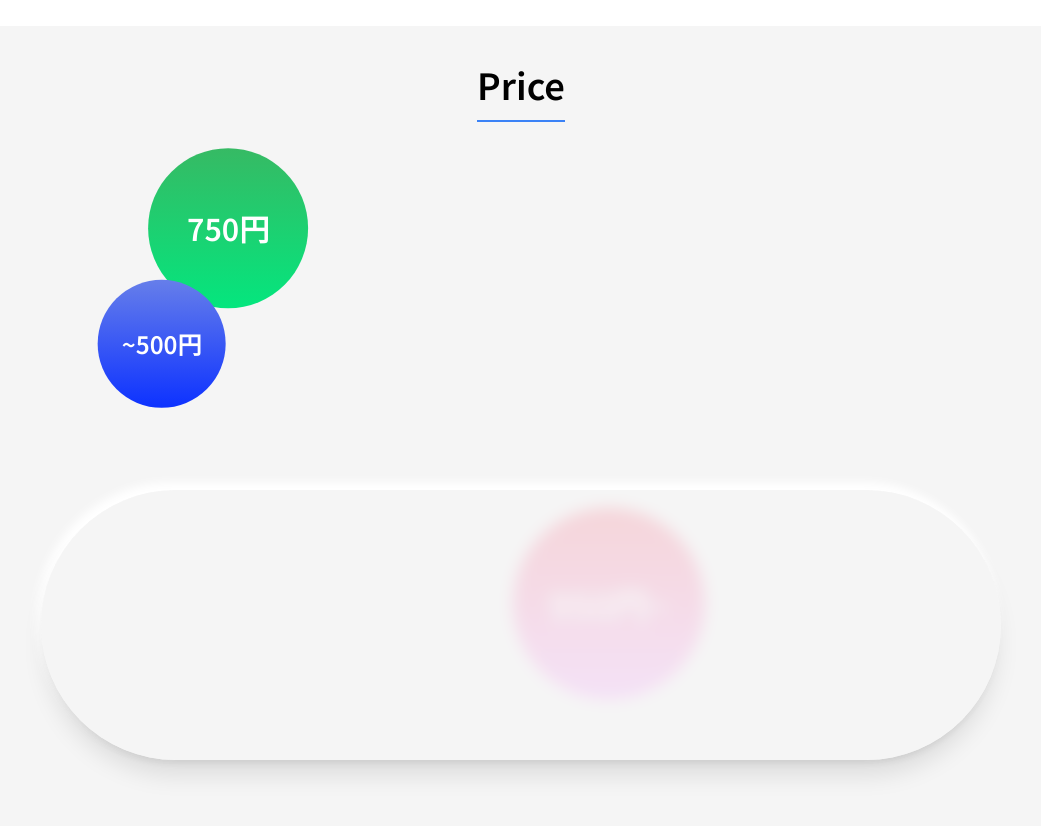
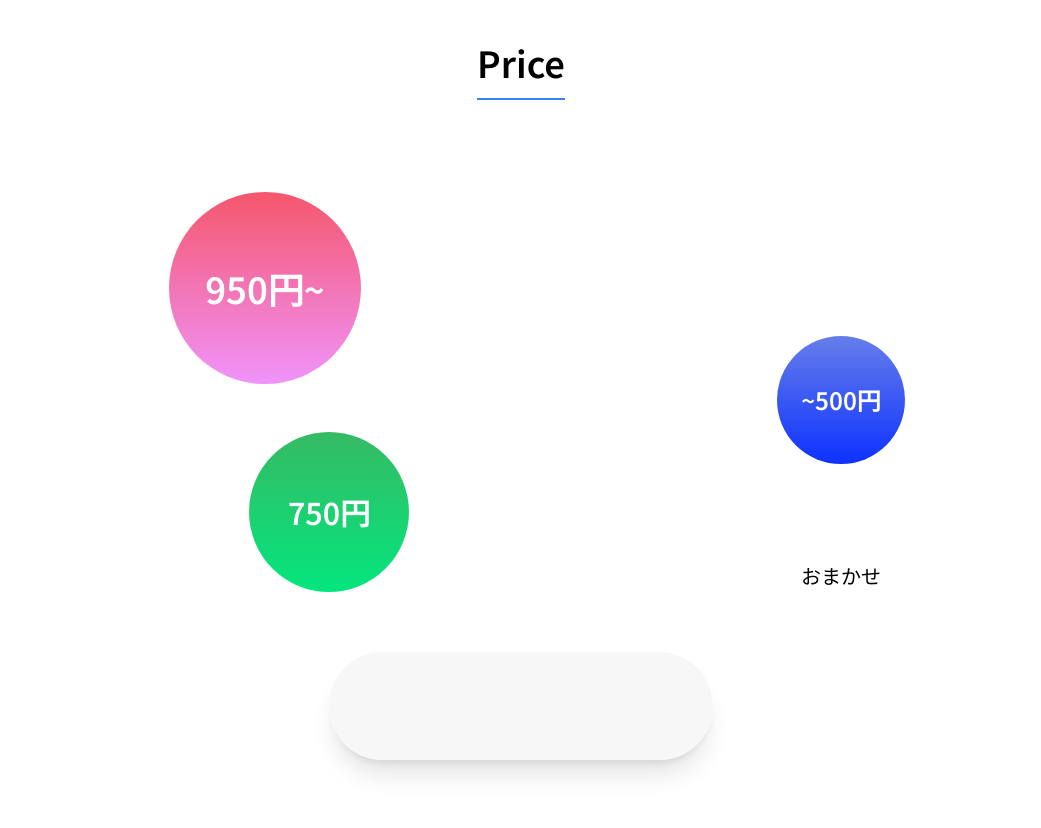
Before and after one commit to iputapp/lounas, a Next.js app: page /test/circle-button/price in a window 1280 px wide. Shown: the top 828 px of the page, without its empty margins (119-1160 px from the left). After the commit the page ends 800 px from the top, so only its background shows below. Built offline with nearby package versions, Linux system fonts and the light colour scheme.

Commit message:
Review commit

```diff
--- a/src/app/test/circle-button/constants.ts
+++ b/src/app/test/circle-button/constants.ts
@@ -10,14 +10,15 @@ type Selection = {
   isSelected: boolean;
 };
 
-type Selections = {
+type SelectionType = {
   quantity?: Selection;
   price?: Selection;
   taste?: Selection;
 };
 
-export type { Selection, Selections };
+export type { SelectionType };
 
+/** 指定なし(おまかせ)は`random`として用意する */
 const selections = {
   quantity: [
     {
@@ -29,7 +30,6 @@ const selections = {
         start: "#f5576c",
         end: "#f093fb",
       },
-      isSelected: false,
     },
     {
       title: "普通",
@@ -40,7 +40,6 @@ const selections = {
         start: "#36ba64",
         end: "#04e67e",
       },
-      isSelected: false,
     },
     {
       title: "少なめ",
@@ -51,7 +50,16 @@ const selections = {
         start: "#0d32ff",
         end: "#667eea",
       },
-      isSelected: false,
+    },
+    {
+      title: "おまかせ",
+      value: "random",
+      size: 5,
+      gradient: {
+        direction: 0,
+        start: "#fff",
+        end: "#fff",
+      },
     },
   ],
   price: [
@@ -64,7 +72,6 @@ const selections = {
         start: "#f5576c",
         end: "#f093fb",
       },
-      isSelected: false,
     },
     {
       title: "750円",
@@ -75,7 +82,6 @@ const selections = {
         start: "#36ba64",
         end: "#04e67e",
       },
-      isSelected: false,
     },
     {
       title: "~500円",
@@ -86,7 +92,16 @@ const selections = {
         start: "#0d32ff",
         end: "#667eea",
       },
-      isSelected: false,
+    },
+    {
+      title: "おまかせ",
+      value: "random",
+      size: 5,
+      gradient: {
+        direction: 0,
+        start: "#fff",
+        end: "#fff",
+      },
     },
   ],
   taste: [
@@ -99,7 +114,6 @@ const selections = {
         start: "#f5576c",
         end: "#f093fb",
       },
-      isSelected: false,
     },
     {
       title: "定番",
@@ -110,7 +124,6 @@ const selections = {
         start: "#36ba64",
         end: "#04e67e",
       },
-      isSelected: false,
     },
     {
       title: "個性的",
@@ -121,7 +134,16 @@ const selections = {
         start: "#0d32ff",
         end: "#667eea",
       },
-      isSelected: false,
+    },
+    {
+      title: "おまかせ",
+      value: "random",
+      size: 5,
+      gradient: {
+        direction: 0,
+        start: "#fff",
+        end: "#fff",
+      },
     },
   ],
 };
--- a/src/app/test/circle-button/price/page.tsx
+++ b/src/app/test/circle-button/price/page.tsx
@@ -2,43 +2,42 @@
 
 import { motion } from "framer-motion";
 import { usePathname, useRouter, useSearchParams } from "next/navigation";
-import { useLayoutEffect, useRef, useState } from "react";
 
-import { Circle } from "@/components/buttons/CircleButton";
+import { CircleButton } from "@/components/buttons/CircleButton";
 
 import { selections } from "../constants";
 
-type Position = {
-  x: number;
-  y: number;
-};
-
 export default function Test() {
-  const constraintsRef = useRef(null);
   const router = useRouter();
   const pathname = usePathname();
   const searchParams = useSearchParams();
-  const [positions, setPositions] = useState<Position[]>([]);
 
-  const currentSelections = selections["price"];
+  /** circle position */
+  const positions = [
+    {
+      x: 30,
+      y: 36,
+    },
+    {
+      x: 35,
+      y: 64,
+    },
+    {
+      x: 75,
+      y: 50,
+    },
+    {
+      x: 75,
+      y: 72,
+    },
+  ];
 
-  useLayoutEffect(() => {
-    for (let i = 0; i < currentSelections.length; i++) {
-      setPositions((prev) => [
-        ...prev,
-        {
-          x: Math.random() * 0.6 * window.innerWidth,
-          y: (Math.random() * 0.6 + 0.08) * window.innerHeight,
-        },
-      ]);
-    }
-  }, [currentSelections]);
+  const currentPathname = pathname.split("/").pop() as string; // ex. "quantity"
+  const currentSelections = selections[currentPathname as keyof typeof selections];
 
   const clickHandler = (e: React.MouseEvent) => {
     if (!e.currentTarget.getAttribute("value")) return;
     const value = e.currentTarget.getAttribute("value");
-
-    const currentPathname = pathname.split("/").pop() as string; // ex. "quantity"
     const currentParams = new URLSearchParams(Array.from(searchParams.entries())); // ex. "size=medium&price=medium"
     currentParams.set(currentPathname, value as string); // set new query param (when exists, overwrite)
     console.log(currentParams.toString());
@@ -46,18 +45,21 @@ export default function Test() {
   };
 
   return (
-    <div className="grid h-screen w-full grid-rows-6 bg-neutral-100">
+    <div className="grid h-full w-full content-start">
+      {/* title */}
       <motion.div
         initial={{ opacity: 0 }}
         animate={{ opacity: 1 }}
         transition={{ duration: 0.5, ease: "easeInOut" }}
-        className="row-span-1 grid place-items-center"
       >
-        <h1 className="w-fit border-b-2 border-blue-500 pb-4 text-4xl font-semibold">Price</h1>
+        <h1 className="mx-auto w-fit border-b-2 border-blue-500 py-4 text-4xl font-semibold">
+          Price
+        </h1>
       </motion.div>
-      <motion.div ref={constraintsRef} className="fixed h-full w-full overflow-clip">
+      {/* main feature */}
+      <motion.div className="fixed inset-0 h-full w-full overflow-clip">
         {currentSelections.map((selection, index) => (
-          <Circle
+          <CircleButton
             key={index}
             title={selection.title}
             value={selection.value}
@@ -70,7 +72,6 @@ export default function Test() {
               direction: selection.gradient.direction,
             }}
             onClick={clickHandler}
-            constraintsRef={constraintsRef}
           />
         ))}
       </motion.div>
--- a/src/app/test/circle-button/quantity/page.tsx
+++ b/src/app/test/circle-button/quantity/page.tsx
@@ -2,83 +2,42 @@
 
 import { motion } from "framer-motion";
 import { usePathname, useRouter, useSearchParams } from "next/navigation";
-import { useLayoutEffect, useRef, useState } from "react";
 
-import { Circle } from "@/components/buttons/CircleButton";
+import { CircleButton } from "@/components/buttons/CircleButton";
 
 import { selections } from "../constants";
-
-type Position = {
-  x: number;
-  y: number;
-};
 
 export default function Test() {
   const router = useRouter();
   const pathname = usePathname();
   const searchParams = useSearchParams();
-  const constraintsRef = useRef(null);
-  const [positions, setPositions] = useState<Position[]>([]);
+
+  /** circle position */
+  const positions = [
+    {
+      x: 30,
+      y: 36,
+    },
+    {
+      x: 35,
+      y: 64,
+    },
+    {
+      x: 75,
+      y: 50,
+    },
+    {
+      x: 75,
+      y: 72,
+    },
+  ];
 
   const currentPathname = pathname.split("/").pop() as string; // ex. "quantity"
   const currentSelections = selections[currentPathname as keyof typeof selections];
 
-  useLayoutEffect(() => {
-    /** rem to px */
-    const remToPx = (rem: number) => {
-      return rem * parseFloat(getComputedStyle(document.documentElement).fontSize);
-    };
-    /** ratio to px of target(px) */
-    const ratioToPx = (ratio: number, targetPx: number) => {
-      return ratio * targetPx;
-    };
-    /** random positions (px) */
-    const positions = currentSelections.map((item) => {
-      {
-        /** random position in window (px) */
-        const pos = {
-          x: ratioToPx(Math.random(), window.innerWidth),
-          y: ratioToPx(Math.random(), window.innerHeight),
-        };
-        if (pos.x < window.innerWidth / 2) {
-          if (pos.y < window.innerHeight / 2) {
-            /** top left */
-            return {
-              x: pos.x + remToPx(item.size),
-              y: pos.y + remToPx(item.size),
-            };
-          } else {
-            /** bottom left */
-            return {
-              x: pos.x + remToPx(item.size),
-              y: pos.y - remToPx(item.size),
-            };
-          }
-        } else {
-          if (pos.y < window.innerHeight / 2) {
-            /** top right */
-            return {
-              x: pos.x - remToPx(item.size),
-              y: pos.y + remToPx(item.size),
-            };
-          } else {
-            /** bottom right */
-            return {
-              x: pos.x - remToPx(item.size),
-              y: pos.y - remToPx(item.size),
-            };
-          }
-        }
-      }
-    });
-    setPositions(positions);
-  }, [currentSelections]);
-
   const clickHandler = (e: React.MouseEvent) => {
     if (!e.currentTarget.getAttribute("value")) return;
     const value = e.currentTarget.getAttribute("value");
-
-    const currentPathname = pathname.split("/").pop() as string; // ex. "quantity"
     const currentParams = new URLSearchParams(Array.from(searchParams.entries())); // ex. "size=medium&price=medium"
     currentParams.set(currentPathname, value as string); // set new query param (when exists, overwrite)
     console.log(currentParams.toString());
@@ -98,9 +57,9 @@ export default function Test() {
         </h1>
       </motion.div>
       {/* main feature */}
-      <motion.div ref={constraintsRef} className="fixed inset-0 h-full w-full overflow-clip">
+      <motion.div className="fixed inset-0 h-full w-full overflow-clip">
         {currentSelections.map((selection, index) => (
-          <Circle
+          <CircleButton
             key={index}
             title={selection.title}
             value={selection.value}
@@ -113,7 +72,6 @@ export default function Test() {
               direction: selection.gradient.direction,
             }}
             onClick={clickHandler}
-            constraintsRef={constraintsRef}
           />
         ))}
       </motion.div>
--- a/src/app/test/circle-button/taste/page.tsx
+++ b/src/app/test/circle-button/taste/page.tsx
@@ -2,43 +2,42 @@
 
 import { motion } from "framer-motion";
 import { usePathname, useRouter, useSearchParams } from "next/navigation";
-import { useLayoutEffect, useRef, useState } from "react";
 
-import { Circle } from "@/components/buttons/CircleButton";
+import { CircleButton } from "@/components/buttons/CircleButton";
 
 import { selections } from "../constants";
 
-type Position = {
-  x: number;
-  y: number;
-};
-
 export default function Test() {
-  const constraintsRef = useRef(null);
   const router = useRouter();
   const pathname = usePathname();
   const searchParams = useSearchParams();
-  const [positions, setPositions] = useState<Position[]>([]);
 
-  const currentSelections = selections["taste"];
+  /** circle position */
+  const positions = [
+    {
+      x: 30,
+      y: 36,
+    },
+    {
+      x: 35,
+      y: 64,
+    },
+    {
+      x: 75,
+      y: 50,
+    },
+    {
+      x: 75,
+      y: 72,
+    },
+  ];
 
-  useLayoutEffect(() => {
-    for (let i = 0; i < currentSelections.length; i++) {
-      setPositions((prev) => [
-        ...prev,
-        {
-          x: Math.random() * 0.6 * window.innerWidth,
-          y: (Math.random() * 0.6 + 0.08) * window.innerHeight,
-        },
-      ]);
-    }
-  }, [currentSelections]);
+  const currentPathname = pathname.split("/").pop() as string; // ex. "quantity"
+  const currentSelections = selections[currentPathname as keyof typeof selections];
 
   const clickHandler = (e: React.MouseEvent) => {
     if (!e.currentTarget.getAttribute("value")) return;
     const value = e.currentTarget.getAttribute("value");
-
-    const currentPathname = pathname.split("/").pop() as string; // ex. "quantity"
     const currentParams = new URLSearchParams(Array.from(searchParams.entries())); // ex. "size=medium&price=medium"
     currentParams.set(currentPathname, value as string); // set new query param (when exists, overwrite)
     console.log(currentParams.toString());
@@ -46,18 +45,21 @@ export default function Test() {
   };
 
   return (
-    <div className="grid h-screen w-full grid-rows-6 bg-neutral-100">
+    <div className="grid h-full w-full content-start">
+      {/* title */}
       <motion.div
         initial={{ opacity: 0 }}
         animate={{ opacity: 1 }}
         transition={{ duration: 0.5, ease: "easeInOut" }}
-        className="row-span-1 grid place-items-center"
       >
-        <h1 className="w-fit border-b-2 border-blue-500 pb-4 text-4xl font-semibold">Taste</h1>
+        <h1 className="mx-auto w-fit border-b-2 border-blue-500 py-4 text-4xl font-semibold">
+          Taste
+        </h1>
       </motion.div>
-      <motion.div ref={constraintsRef} className="fixed h-full w-full overflow-clip">
+      {/* main feature */}
+      <motion.div className="fixed inset-0 h-full w-full overflow-clip">
         {currentSelections.map((selection, index) => (
-          <Circle
+          <CircleButton
             key={index}
             title={selection.title}
             value={selection.value}
@@ -70,7 +72,6 @@ export default function Test() {
               direction: selection.gradient.direction,
             }}
             onClick={clickHandler}
-            constraintsRef={constraintsRef}
           />
         ))}
       </motion.div>
--- a/src/app/test/circle-button/template.tsx
+++ b/src/app/test/circle-button/template.tsx
@@ -1,17 +1,18 @@
 "use client";
 
-import { motion } from "framer-motion";
 import { usePathname, useRouter, useSearchParams } from "next/navigation";
 import { useEffect, useState } from "react";
 
-import { Selections, selections } from "./constants";
+import { CircleButton } from "@/components/buttons/CircleButton";
+
+import { selections, SelectionType } from "./constants";
 import styles from "./template.module.scss";
 
 export default function Template({ children }: { children: React.ReactNode }) {
   const router = useRouter();
   const pathname = usePathname();
   const searchParams = useSearchParams();
-  const [selected, setSelected] = useState<Selections>();
+  const [selected, setSelected] = useState<SelectionType>();
 
   useEffect(() => {
     /** ex. [["quantity", "low"], ["price", "medium"], ["taste", "medium"]] */
@@ -31,82 +32,55 @@ export default function Template({ children }: { children: React.ReactNode }) {
   return (
     <>
       {children}
-      {/* selection stack (skipは`constants.ts`に属性として設定する) */}
+      {/* selection stack */}
       <div
-        className={`fixed bottom-10 left-0 right-0 z-30 mx-auto aspect-[32/9] w-[75%] overflow-clip rounded-full bg-neutral-100/80 backdrop-blur ${styles.neumo}`}
+        className={`fixed inset-x-0 bottom-10 z-30 mx-auto aspect-[32/9] w-[75%] max-w-sm overflow-clip rounded-full bg-neutral-100/80 backdrop-blur ${styles.neumo}`}
       >
-        <div className="grid h-full grid-cols-3 grid-rows-1 place-items-center content-center gap-2 px-0.5 py-1.5">
+        <div className="grid h-full grid-cols-3 grid-rows-1 place-items-center content-center gap-2 px-0.5 py-1.5 text-xl">
           {/* quantity */}
           {selected?.quantity && (
-            <motion.button
-              initial={{ scale: 0 }}
-              animate={{ scale: 1 }}
-              transition={{
-                delay: 0,
-                type: "spring",
-                stiffness: 200,
-                damping: 20,
-              }}
-              className="flex aspect-square h-full items-center justify-center rounded-full"
-              style={{
-                background: `linear-gradient(${selected?.quantity.gradient.direction}deg, ${selected?.quantity.gradient.start}, ${selected?.quantity.gradient.end})`,
-              }}
+            <CircleButton
+              title={selected.quantity.title}
+              value={selected.quantity.value}
+              position="relative"
+              gradient={selected.quantity.gradient}
+              animation={{ delay: 0, stiffness: 200, damping: 20 }}
               onClick={() =>
                 router.push(
                   `quantity?${new URLSearchParams(Array.from(searchParams.entries())).toString()}`
                 )
               }
-            >
-              <span className="font-semibold text-white">{selected?.quantity.title}</span>
-            </motion.button>
+            />
           )}
           {/* price */}
           {selected?.price && (
-            <motion.button
-              initial={{ scale: 0 }}
-              animate={{ scale: 1 }}
-              transition={{
-                delay: 0.1,
-                type: "spring",
-                stiffness: 200,
-                damping: 20,
-              }}
-              className="flex aspect-square h-full items-center justify-center rounded-full"
-              style={{
-                background: `linear-gradient(${selected?.price.gradient.direction}deg, ${selected?.price.gradient.start}, ${selected?.price.gradient.end})`,
-              }}
+            <CircleButton
+              title={selected.price.title}
+              value={selected.price.value}
+              position="relative"
+              gradient={selected.price.gradient}
+              animation={{ delay: 0.1, stiffness: 200, damping: 20 }}
               onClick={() =>
                 router.push(
                   `price?${new URLSearchParams(Array.from(searchParams.entries())).toString()}`
                 )
               }
-            >
-              <span className="font-semibold text-white">{selected?.price.title}</span>
-            </motion.button>
+            />
           )}
           {/* taste */}
           {selected?.taste && (
-            <motion.button
-              initial={{ scale: 0 }}
-              animate={{ scale: 1 }}
-              transition={{
-                delay: 0.2,
-                type: "spring",
-                stiffness: 200,
-                damping: 20,
-              }}
-              className="flex aspect-square h-full items-center justify-center rounded-full"
-              style={{
-                background: `linear-gradient(${selected?.taste.gradient.direction}deg, ${selected?.taste.gradient.start}, ${selected?.taste.gradient.end})`,
-              }}
+            <CircleButton
+              title={selected.taste.title}
+              value={selected.taste.value}
+              position="relative"
+              gradient={selected.taste.gradient}
+              animation={{ delay: 0.2, stiffness: 200, damping: 20 }}
               onClick={() =>
                 router.push(
                   `taste?${new URLSearchParams(Array.from(searchParams.entries())).toString()}`
                 )
               }
-            >
-              <span className="font-semibold text-white">{selected?.taste.title}</span>
-            </motion.button>
+            />
           )}
         </div>
       </div>
--- a/src/components/buttons/CircleButton/index.tsx
+++ b/src/components/buttons/CircleButton/index.tsx
@@ -1,87 +1,134 @@
 "use client";
 
 import { motion } from "framer-motion";
-import { useLayoutEffect, useState } from "react";
+import { useEffect, useState } from "react";
 
 import styles from "./styles.module.scss";
 
-type CircleProps = {
+type CircleButtonProps = {
   title: string;
   value: string;
-  size: number;
-  x: number;
-  y: number;
+  size?: number;
+  x?: number;
+  y?: number;
+  position?: "absolute" | "relative";
   gradient?: {
     start: string;
     end: string;
     direction: number;
   };
+  animation?: {
+    delay: number;
+    stiffness: number;
+    damping: number;
+  };
   onClick: (e: React.MouseEvent<HTMLButtonElement, MouseEvent>) => void;
-  constraintsRef: React.MutableRefObject<null>;
 };
 
 /**
  *
- * @param {string} title Title of the circle
- * @param {number} size Size of the circle in `rem`
- * @param {number} x Horizontal position of the circle `0` to `100` (converted to `%`)
- * @param {number} y Vertical position of the circle `0` to `100` (converted to `%`)
- * @param {string} gradient.start Start color of the gradient (default `#f5576c`)
- * @param {string} gradient.end End color of the gradient (default `#f093fb`)
- * @param {number} gradient.direction Direction of the gradient in degrees (default `180`)
- * @param {(e: React.MouseEvent<HTMLButtonElement, MouseEvent>) => void} onClick Function to be called when the circle is clicked
+ * @param {string} title Title
+ * @param {number} size Size in `rem`
+ * @param {number} x Horizontal position `%` or ratio (1-100 or 0-1)
+ * @param {number} y Vertical position `%` or ratio (1-100 or 0-1)
+ * @param {string} gradient.start Start color of the gradient (default `#fff`)
+ * @param {string} gradient.end End color of the gradient (default `#fff`)
+ * @param {number} gradient.direction Direction of the gradient in `deg` (default `180`)
+ * @param {(e: React.MouseEvent<HTMLButtonElement, MouseEvent>) => void} onClick Function to be called when clicked
  *    `(React.MouseEvent<HTMLButtonElement, MouseEvent>) => void`
  */
-export function Circle({
+export function CircleButton({
   title,
   value,
-  size,
+  size = 0,
   x = 0,
   y = 0,
+  position = "absolute",
   gradient = {
-    start: "#f5576c",
-    end: "#f093fb",
+    start: "#fff",
+    end: "#fff",
     direction: 180,
   },
+  animation = {
+    delay: Math.random() * 0.6,
+    stiffness: 80,
+    damping: 8,
+  },
   onClick,
-  constraintsRef,
-}: CircleProps) {
+}: CircleButtonProps) {
   const [style, setStyle] = useState<React.CSSProperties>({});
 
-  useLayoutEffect(() => {
+  useEffect(() => {
+    /** rem to px */
+    const remToPx = (rem: number) => {
+      return rem * parseFloat(getComputedStyle(document.documentElement).fontSize);
+    };
+    /** ratio to px of target(px) */
+    const ratioToPx = (ratio: number, targetPx: number) => {
+      ratio = ratio > 1 ? ratio / 100 : ratio; // if ratio is over 1 (means percentage), convert to ratio
+      return ratio * targetPx;
+    };
+    const styles: React.CSSProperties = {
+      position: position,
+      height: size ? `${size}rem` : "100%",
+      fontSize: size ? `${size / 4}rem` : "unset",
+      background: `linear-gradient(${gradient.direction}deg, ${gradient.start}, ${gradient.end})`,
+      left: `${ratioToPx(x, window.innerWidth) - remToPx(size / 2)}px`,
+      top: `${ratioToPx(y, window.innerHeight) - remToPx(size / 2)}px`,
+    };
     /** set styles */
-    setStyle({
-      width: `${size}rem`,
-      fontSize: `${size / 4}rem`,
-      background: `linear-gradient(${gradient.direction}deg, ${gradient.start}, ${gradient.end})`,
-    });
-  }, [size, gradient]);
+    setStyle(styles);
+  }, [position, size, gradient, x, y]);
 
   return (
+    <>
+      {value === "random" ? (
         <motion.button
-      initial={{ scale: 0, x: `100%`, y: `100%` }}
-      animate={{ scale: 1, x: `${x}px`, y: `${y}px` }}
-      exit={{ scale: 0 }}
+          initial={{ scale: 0 }}
+          animate={{ scale: 1 }}
           transition={{
-        delay: Math.random(),
+            delay: animation.delay,
             type: "spring",
-        stiffness: 50,
-        damping: 8,
+            stiffness: animation.stiffness,
+            damping: animation.damping,
           }}
           drag={true}
-      dragConstraints={constraintsRef}
+          dragConstraints={{ top: 0, left: 0, right: 0, bottom: 0 }}
           dragTransition={{
             bounceStiffness: 100,
-        bounceDamping: 10,
-        power: 0.75,
+            bounceDamping: 8,
           }}
-      // onDrag={(event, info) => console.log(info.point.y, info.point.y)}
-      className={styles.circle}
-      style={style}
           onClick={(e) => onClick(e)}
           value={value}
+          className={styles.circleBorder}
+          style={style}
         >
           <span className={styles.title}>{title}</span>
         </motion.button>
+      ) : (
+        <motion.button
+          initial={{ scale: 0 }}
+          animate={{ scale: 1 }}
+          transition={{
+            delay: animation.delay,
+            type: "spring",
+            stiffness: animation.stiffness,
+            damping: animation.damping,
+          }}
+          drag={true}
+          dragConstraints={{ top: 0, left: 0, right: 0, bottom: 0 }}
+          dragTransition={{
+            bounceStiffness: 100,
+            bounceDamping: 8,
+          }}
+          onClick={(e) => onClick(e)}
+          value={value}
+          className={styles.circle}
+          style={style}
+        >
+          <span className={styles.title}>{title}</span>
+        </motion.button>
+      )}
+    </>
   );
 }
--- a/src/components/buttons/CircleButton/styles.module.scss
+++ b/src/components/buttons/CircleButton/styles.module.scss
@@ -1,8 +1,7 @@
 @use "variables" as var;
 
 .circle {
-  @apply absolute
-    flex items-center justify-center
+  @apply flex items-center justify-center
     rounded-full;
 
   aspect-ratio: 1 / 1;
@@ -14,3 +13,39 @@
     font-size: 0.75em;
   }
 }
+
+.circle-border {
+  @apply flex items-center justify-center
+    rounded-full;
+
+  aspect-ratio: 1 / 1;
+
+  &::before {
+    @apply absolute -z-10
+      h-full w-full
+      rounded-full;
+
+    aspect-ratio: 1 / 1;
+    content: "";
+    background: linear-gradient(to right, var.$lime, var.$cyan, var.$blue);
+    transform: scale(1.1);
+  }
+
+  &::after {
+    @apply absolute -z-10
+      h-full w-full
+      rounded-full;
+
+    aspect-ratio: 1 / 1;
+    content: "";
+    background-color: #fff;
+  }
+
+  & .title {
+    @apply text-center
+      font-semibold;
+
+    font-size: 0.75em;
+    color: var.$tertiary;
+  }
+}
```
Also changed, not shown: src/app/test/circle-button/page.tsx (+1 -1 lines). Lines whose indentation alone changed are shown as unchanged.
